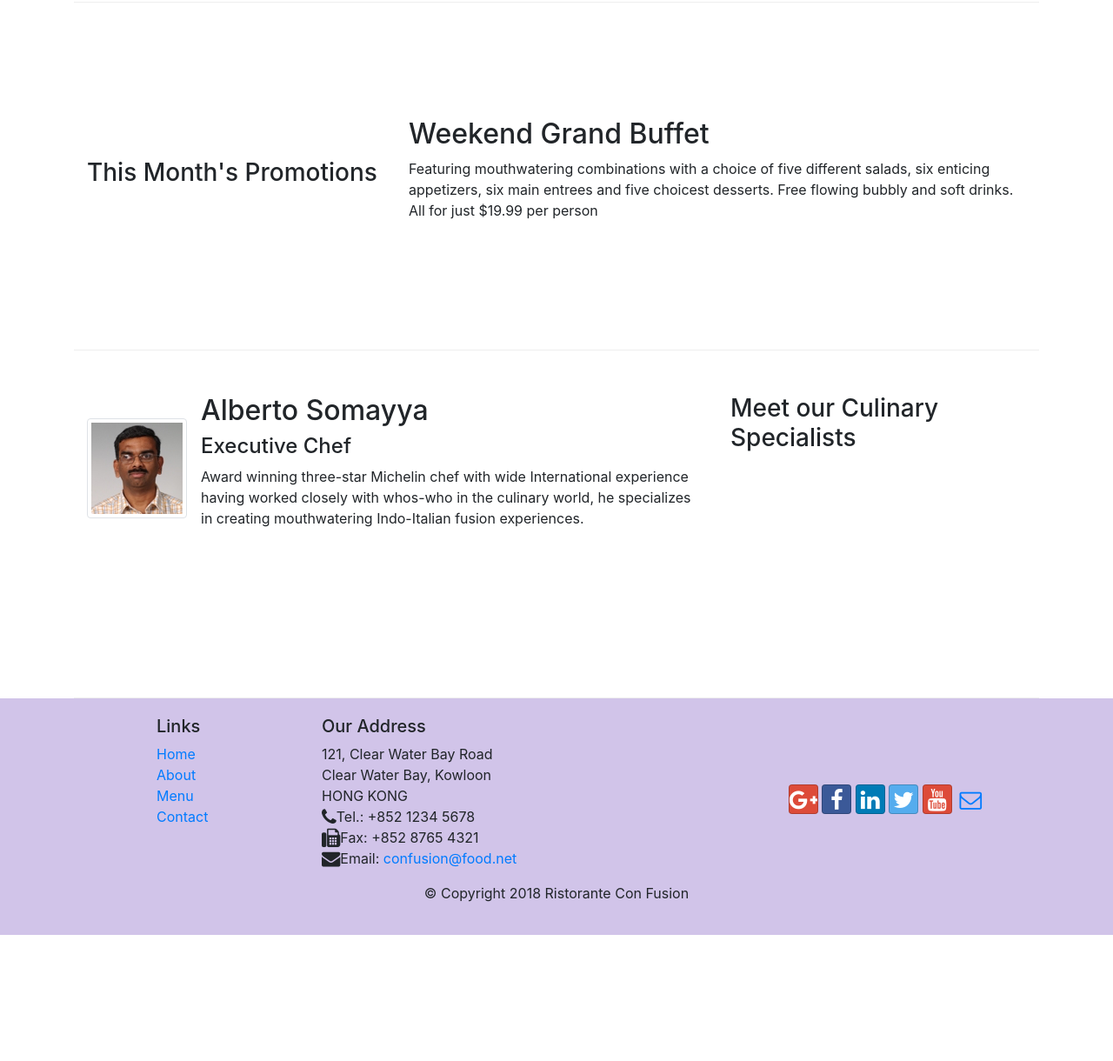
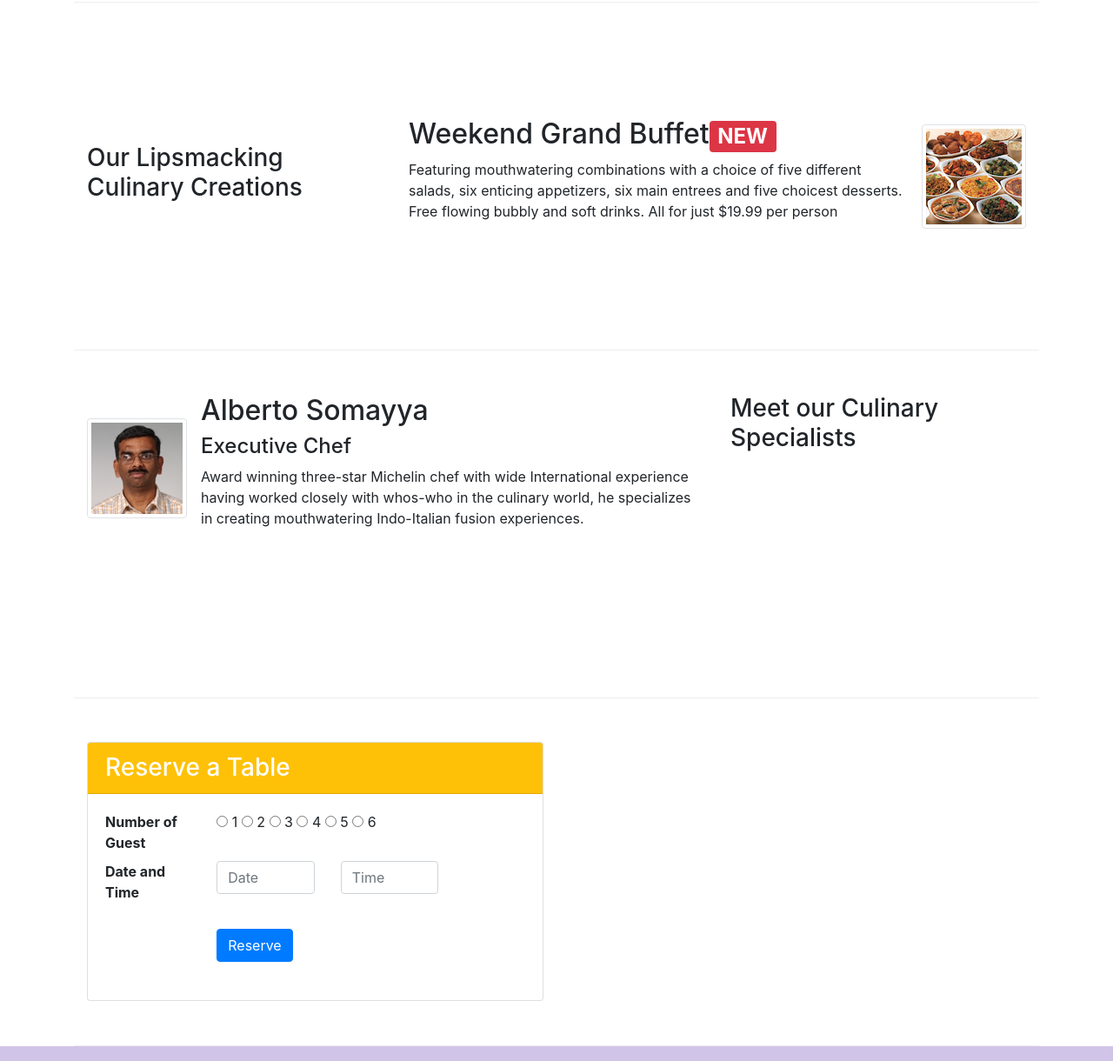
Before and after one commit to alinavasilciuc/Bootstrap, a website: page conFusion/index.html in a window 1280 px wide. Shown: the part 745-1965 px from the top of the page at 87% size. Before the commit the page ends 1820 px from the top, so only its background shows below. Drawn offline with nearby package versions, Linux system fonts and the light colour scheme.

Commit message:
Assignment 1 and TAbs

```diff
--- a/conFusion/css/styles.css
+++ b/conFusion/css/styles.css
@@ -38,3 +38,10 @@
 .navbar{
     background-color: #512DA8;
 }
+
+.tab-content {
+    border-left: 1px solid #ddd;
+    border-right: 1px solid #ddd;
+    border-bottom: 1px solid #ddd;
+    padding: 10px;
+}
--- a/conFusion/index.html
+++ b/conFusion/index.html
@@ -36,12 +36,15 @@
     <header class="jumbotron">
         <div class="container">
             <div class="row row-header">
-                <div class="col-12 col-sm-6">
+                <div class="col-12 col-sm-5">
                     <h1>Ristorante con Fusion</h1>
                     <p>We take inspiration from the World's best cuisines, and create a unique fusion experience. Our lipsmacking creations will tickle your culinary senses!</p>
                 </div>
-                <div class="col-12 col-sm align-self-center">
+                <div class="col-12 col-sm-3 align-self-center justify-content-center">
                     <img src="img/logo.png" class="img-fluid">
+                </div>
+                <div class="col-12 col-sm-3  align-self-center justify-content-center">
+                    <a href="#reserveform" class="btn btn-primary bg-warning  text-dark w-50 ">  Reserve Table   </a>
                 </div>
             </div>
         </div>
@@ -70,19 +73,24 @@
                     </div>
                 </div>
             </div>
+        </div>
 
+        <div class="row row-content align-items-center">
+            <div class="col-12 col-sm-4 order-sm-first col-md=3">
+                <h3>Our Lipsmacking Culinary Creations</h3>
+            </div>
+            <div class="col col-sm order-sm-last col-md">
+                <div class="media">
+                    <div class="media-body">
+                        <h2 class="mt-0">Weekend Grand Buffet<span class="badge badge-danger">NEW</span></h2>
+                        <p class="d-none d-sm-block">Featuring mouthwatering combinations with a choice of five different salads, six enticing appetizers, six main entrees and five choicest desserts. Free flowing bubbly and soft drinks. All for just $19.99 per person </p>
+                    </div>
+                    <img class="d-flex ml-3 img-thumbnail align-self-center" src="img/buffet.png" alt="Buffet">
+                </div>
+            </div>
         </div>
 
 
-        <div class="row  row-content align-items-center">
-            <div class="col-12 col-sm-4 col-md=3"></divclass>
-                <h3>This Month's Promotions</h3>
-            </div>
-            <div class="col col-sm col-md">
-                <h2>Weekend Grand Buffet</h2>
-                <p>Featuring mouthwatering combinations with a choice of five different salads, six enticing appetizers, six main entrees and five choicest desserts. Free flowing bubbly and soft drinks. All for just $19.99 per person </p>
-            </div>
-        </div>
 
         <div class="row  row-content">
             <div class="col-12 col-sm-4 order-sm-last col-md=3">
@@ -103,6 +111,46 @@
                     </div>
                 </div>
                             </div>
+        </div>
+
+        <div class="row row-content">
+            <div class="col col-sm-6 ">
+                <div class="card" id="reserveform">
+                    <h3 class="card-header bg-warning text-white">Reserve a Table</h3>
+                    <div class="card-body">
+                        <dl class="row">
+                            <dt class="col-12 col-md-3">Number of Guest</dt>
+                            <dd class="col-12 col-md-8">
+                                <input type="radio" name="amount_people" value="1"> 1
+                                <input type="radio" name="amount_people" value="2"> 2
+                                <input type="radio" name="amount_people" value="3"> 3
+                                <input type="radio" name="amount_people" value="3"> 4
+                                <input type="radio" name="amount_people" value="3"> 5
+                                <input type="radio" name="amount_people" value="3"> 6
+                            </dd>
+                            <dt class="col-3"> </dt>
+                            <dd class="col-8"> </dd>
+                            <dt class="col-12 col-md-3">Date and Time</dt>
+                            <dd class="col-12 col-md-8">
+                                <div class="form-group row">
+                                    <div class="col-12 col-md-5">
+                                        <input type="tel"  class="form-control" id="date" name="date" placeholder="Date">
+                                    </div>
+                                    <div class="col-12 col-md-5">
+                                        <input type="tel" class="form-control" id="time" name="time" placeholder="Time">
+                                    </div>
+                                </div>
+                            </dd>
+                        </dl>
+                        <dl class="row">
+                            <dt class="col-12 col-md-3"></dt>
+                            <dd class="col-12 col-md-8">
+                                <a href="#" class="btn btn-primary">Reserve</a>
+                            </dd>
+                        </dl>
+                    </div>
+                </div>
+            </div>
         </div>
     </div>
 
```
Also changed, not shown: conFusion/aboutus.html (+32 -1 lines).
